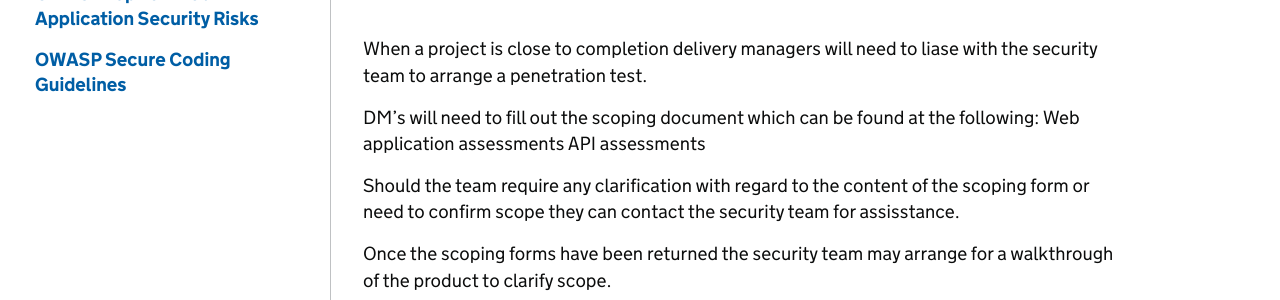
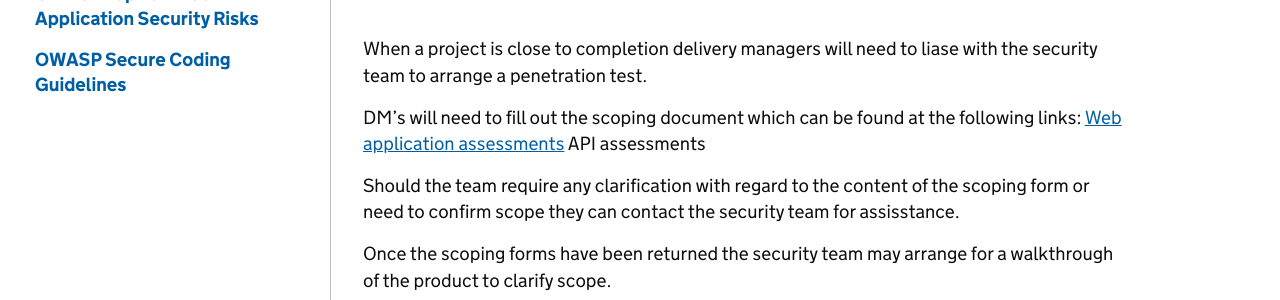
Before and after one commit to SkillsFundingAgency/das-technical-guidance, a Jekyll site: the page built from principles/security-principles.md, in a window 1280 px wide. Shown: the part 152-452 px from the top of the page. Built offline with Jekyll 4.4.1, drawn with Linux system fonts in a browser that asks for light colours.

Commit message:
Update security-principles.md

```diff
--- a/principles/security-principles.md
+++ b/principles/security-principles.md
@@ -5,8 +5,8 @@ title:  "Security Principles"
 # Penetration Testing Process
 When a project is close to completion delivery managers will need to liase with the security team to arrange a penetration test.
 
-DM's will need to fill out the scoping document which can be found at the following:
-Web application assessments
+DM's will need to fill out the scoping document which can be found at the following links:
+[Web application assessments](principles/scoping_documents/Web_App_Scoping_Questionnaire (3).docx)
 API assessments
 
 Should the team require any clarification with regard to the content of the scoping form or need to confirm scope they can contact the security team for assisstance.
```
